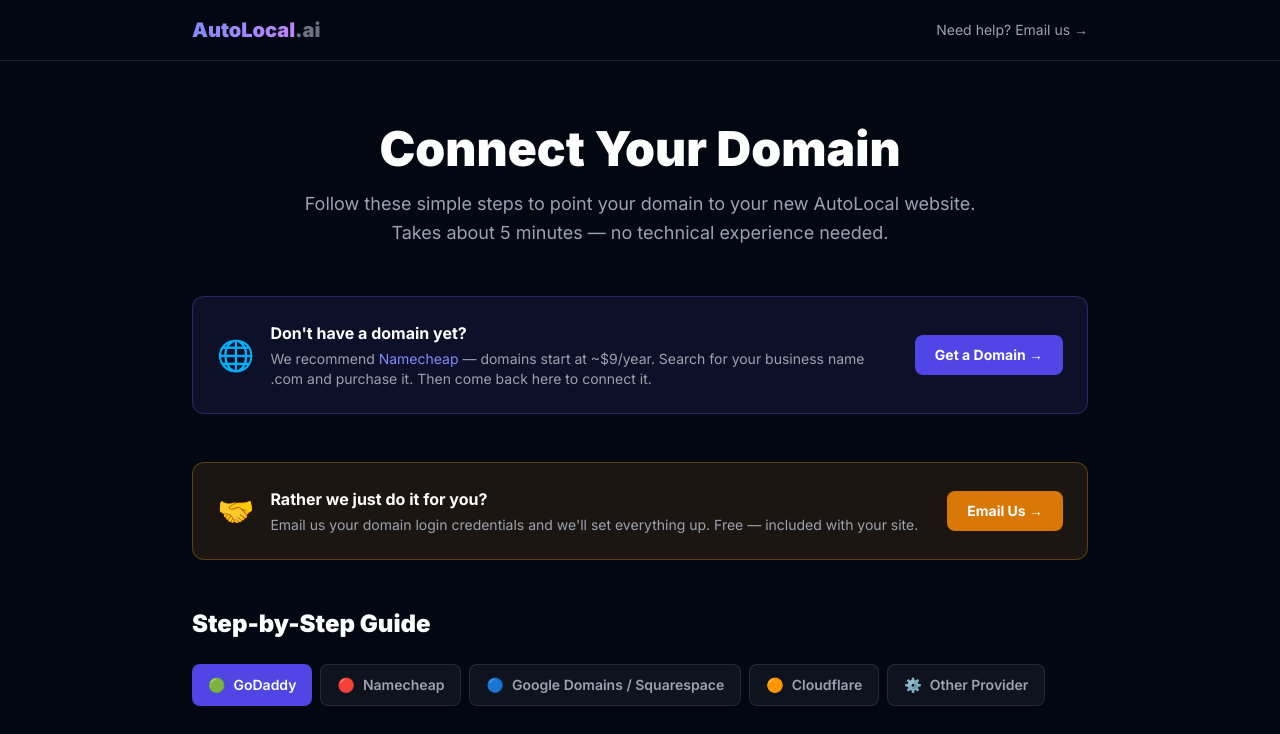
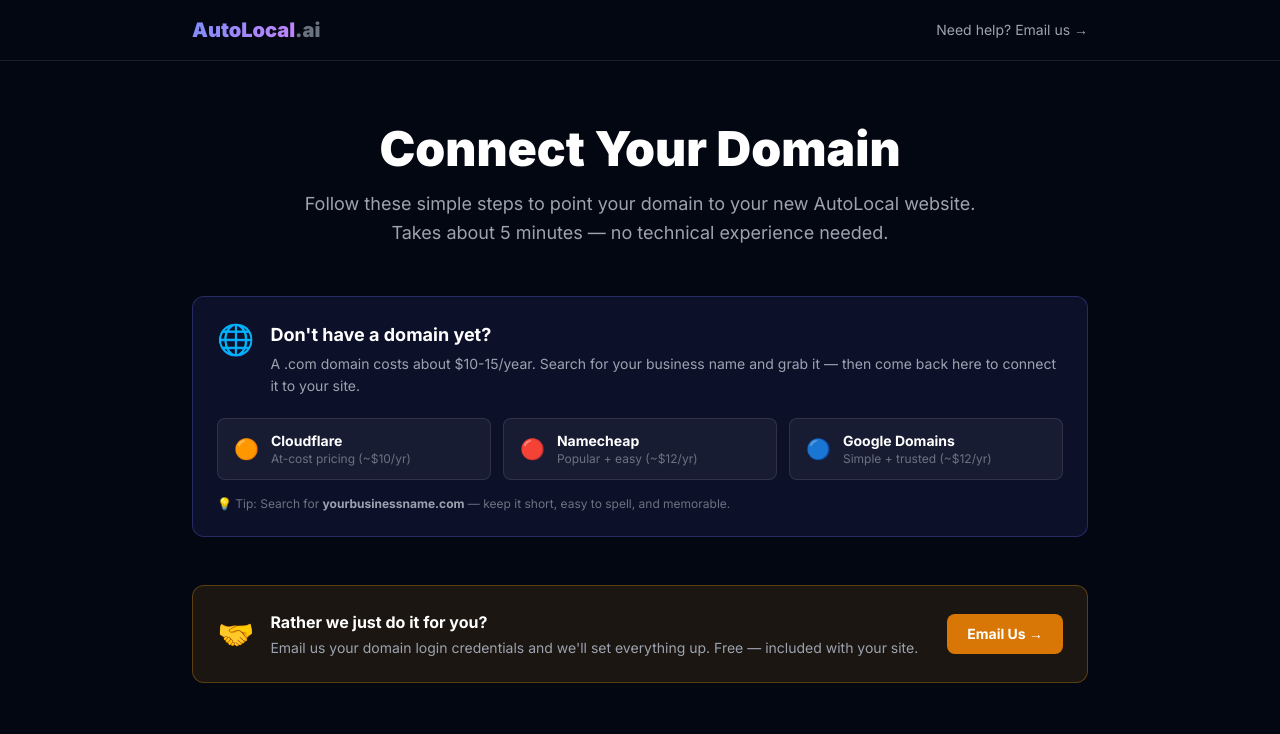
Before and after one commit to BestLessonEver/autolocal-platform-v2, a Next.js app: page /setup in a window 1280 px wide. Shown: the top 734 px of the page. Built offline with nearby package versions, Linux system fonts and the light colour scheme.

Commit message:
feat: setup page — expanded 'Need a domain?' with 3 registrar options
Cloudflare (at-cost ~$10/yr), Namecheap (~$12/yr), Google Domains (~$12/yr).
Card layout with hover states. Tip about choosing a good domain name.
Replaces single Namecheap link.

```diff
--- a/src/app/setup/page.tsx
+++ b/src/app/setup/page.tsx
@@ -113,24 +113,55 @@
       {/* Don't have a domain? */}
       <section className="px-4 pb-12">
         <div className="max-w-4xl mx-auto">
-          <div className="bg-indigo-500/10 border border-indigo-500/30 rounded-xl p-6 flex flex-col sm:flex-row items-start sm:items-center gap-4">
+          <div className="bg-indigo-500/10 border border-indigo-500/30 rounded-xl p-6">
+            <div className="flex items-start gap-4 mb-5">
               <span className="text-3xl">🌐</span>
-            <div className="flex-1">
-              <p className="font-bold text-white mb-1">Don&apos;t have a domain yet?</p>
-              <p className="text-gray-400 text-sm">
-                We recommend <a href="https://www.namecheap.com" target="_blank" rel="noopener noreferrer" className="text-indigo-400 hover:underline">Namecheap</a> —
-                domains start at ~$9/year. Search for your business name .com and purchase it.
-                Then come back here to connect it.
+              <div>
+                <p className="font-bold text-white text-lg mb-1">Don&apos;t have a domain yet?</p>
+                <p className="text-gray-400 text-sm leading-relaxed">
+                  A .com domain costs about $10-15/year. Search for your business name and grab it — then come back here to connect it to your site.
                 </p>
               </div>
+            </div>
+            <div className="grid grid-cols-1 sm:grid-cols-3 gap-3">
+              <a
+                href="https://www.cloudflare.com/products/registrar/"
+                target="_blank"
+                rel="noopener noreferrer"
+                className="flex items-center gap-3 px-4 py-3 rounded-lg bg-white/5 border border-white/10 hover:border-indigo-500/50 transition group"
+              >
+                <span className="text-xl">🟠</span>
+                <div>
+                  <p className="text-white font-bold text-sm group-hover:text-indigo-400 transition">Cloudflare</p>
+                  <p className="text-gray-500 text-xs">At-cost pricing (~$10/yr)</p>
+                </div>
+              </a>
               <a
                 href="https://www.namecheap.com"
                 target="_blank"
                 rel="noopener noreferrer"
-              className="px-5 py-2.5 rounded-lg bg-indigo-600 text-white text-sm font-bold hover:bg-indigo-500 transition shrink-0"
+                className="flex items-center gap-3 px-4 py-3 rounded-lg bg-white/5 border border-white/10 hover:border-indigo-500/50 transition group"
               >
-              Get a Domain →
+                <span className="text-xl">🔴</span>
+                <div>
+                  <p className="text-white font-bold text-sm group-hover:text-indigo-400 transition">Namecheap</p>
+                  <p className="text-gray-500 text-xs">Popular + easy (~$12/yr)</p>
+                </div>
               </a>
+              <a
+                href="https://domains.google.com"
+                target="_blank"
+                rel="noopener noreferrer"
+                className="flex items-center gap-3 px-4 py-3 rounded-lg bg-white/5 border border-white/10 hover:border-indigo-500/50 transition group"
+              >
+                <span className="text-xl">🔵</span>
+                <div>
+                  <p className="text-white font-bold text-sm group-hover:text-indigo-400 transition">Google Domains</p>
+                  <p className="text-gray-500 text-xs">Simple + trusted (~$12/yr)</p>
+                </div>
+              </a>
+            </div>
+            <p className="text-gray-500 text-xs mt-4">💡 Tip: Search for <strong className="text-gray-400">yourbusinessname.com</strong> — keep it short, easy to spell, and memorable.</p>
           </div>
         </div>
       </section>
```
Lines whose indentation alone changed are shown as unchanged.
